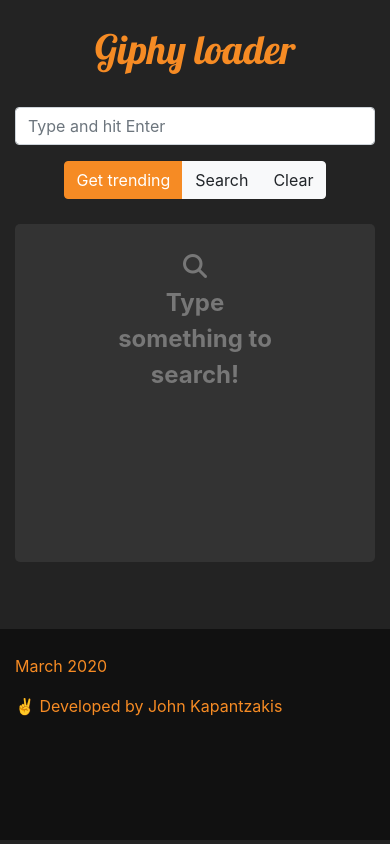
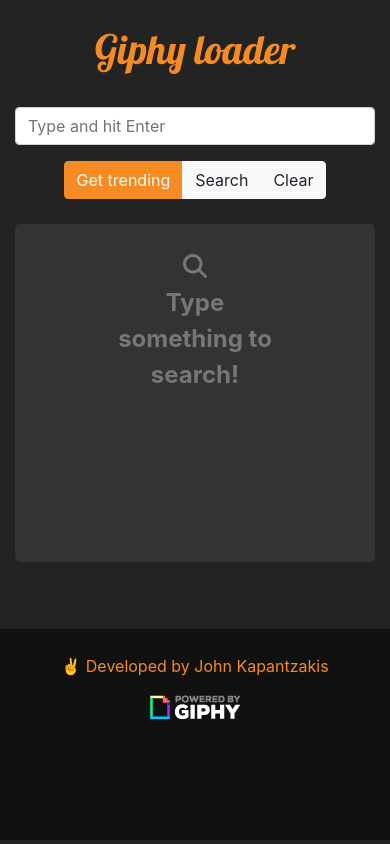
Before and after one commit to kapantzak/giphyFetcher, a website built with webpack: page public/index.html in a window 390 px wide. Built offline with nearby package versions, Linux system fonts and the light colour scheme; no server answers.

Commit message:
Adds Gitphy attribution icon

```diff
--- a/package.json
+++ b/package.json
@@ -1,6 +1,6 @@
 {
   "name": "giphy-loader",
-  "version": "1.1.1",
+  "version": "1.2.0",
   "description": "A sample vanilla js app",
   "private": true,
   "main": "index.js",
--- a/public/css/style.css
+++ b/public/css/style.css
@@ -122,3 +122,9 @@
     font-size: 1.5em;
   }
 }
+
+@media screen and (max-width: 570px) {
+  .gif-holder > img {
+    max-width: 100%;
+  }
+}
--- a/public/index.html
+++ b/public/index.html
@@ -55,9 +55,14 @@
       </div>
     </div>
     <footer>
-      <div class="container">
-        <p>March 2020</p>
+      <div class="container text-center">
         <p>✌️ Developed by John Kapantzakis</p>
+        <p>
+          <img
+            src="img/Poweredby_100px-Black_VertLogo.png"
+            alt="Giphy attribution icon"
+          />
+        </p>
       </div>
     </footer>
 
```
Also changed, not shown: public/img/Poweredby_100px-Black_VertLogo.png (added), 1 other file.
